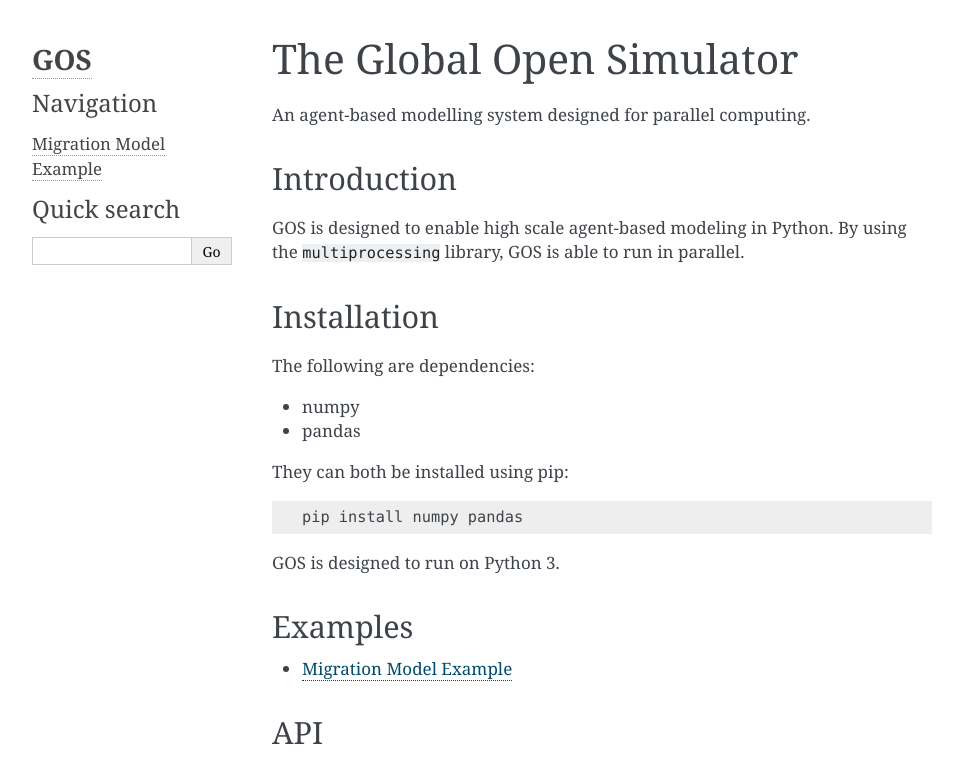
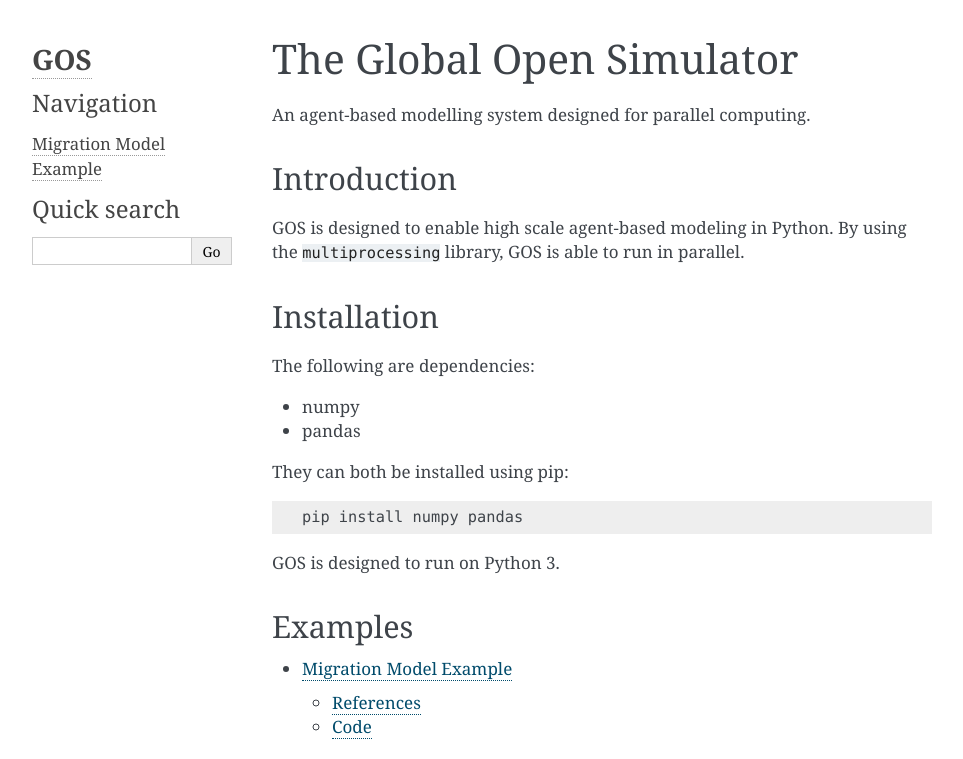
Before and after one commit to crcresearch/GOS, a Sphinx documentation site: the page built from docs/index.rst, in a window 1280 px wide, cut to the strip 0-759 px from the top of the page. Shown: the whole strip, without its empty margins (148-1111 px from the left). Built offline with Sphinx 7.4.7, drawn with Linux system fonts in a browser that asks for light colours.

```diff
--- a/docs/source/migration.rst
+++ b/docs/source/migration.rst
@@ -1,5 +1,13 @@
 Migration Model Example
 =======================
+
+References
+----------
+
+.. include:: ../../examples/migration/data/README.rst
+
+Code
+----
 
 This documents and explains the migration model.
 
```
Also changed, not shown: examples/migration/data/README.rst.
